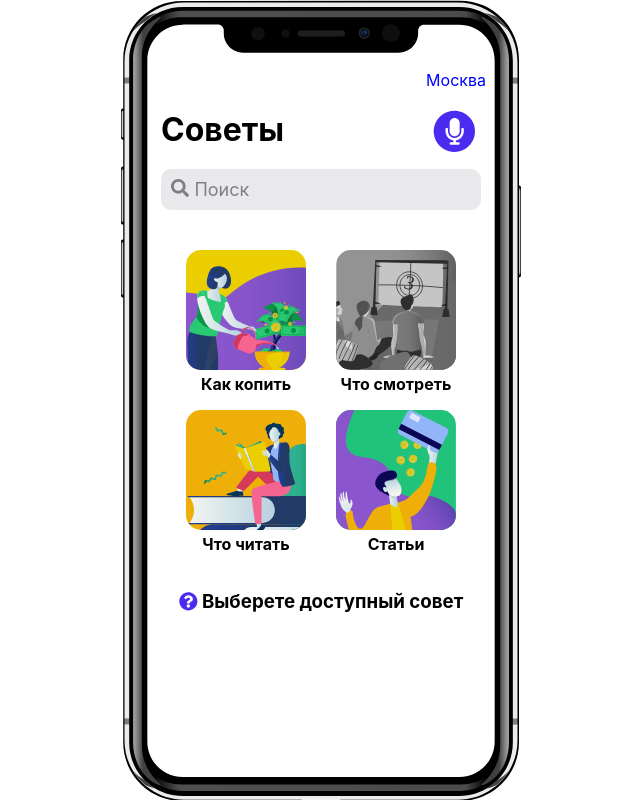
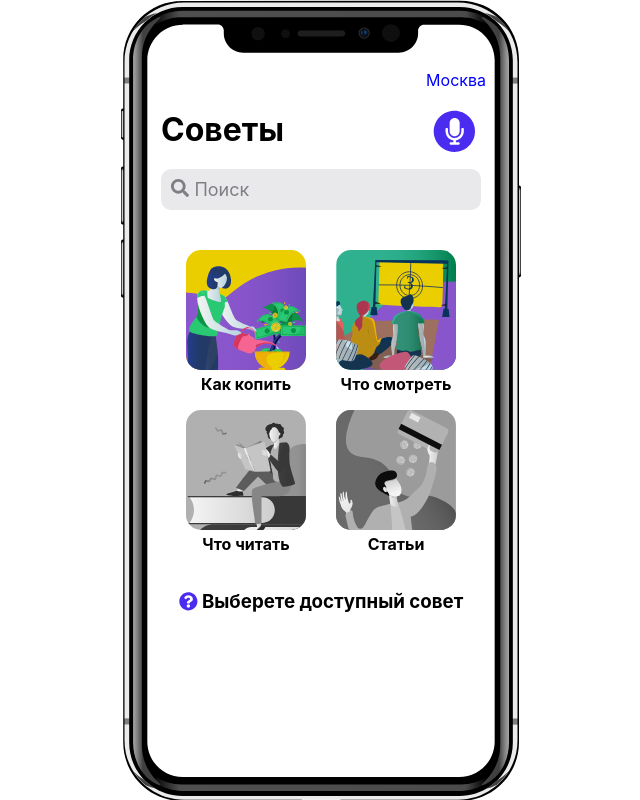
Before and after one commit to PDementevna/hack2_tink, a React (Create React App) app: page / in a window 1280 px wide. Shown: the whole page, without its empty margins (319-959 px from the left). Built offline with nearby package versions, Linux system fonts and the light colour scheme.

Commit message:
+fix router for page changing

```diff
--- a/src/App.js
+++ b/src/App.js
@@ -17,6 +17,7 @@ import {
 
 
 import WidgetPage from "./Components/WidgetPage";
+import SaveMoneyPage from "./Components/SaveMoneyPage";
 
 
 library.add(faMicrophone, faSearch, faCircle, faQuestionCircle)
@@ -33,8 +34,20 @@ function App() {
                 <div className="phone-wrapper">
                     <Router>
                         <Switch>
-                            <Route path="/">
+                            <Route exact path="/">
                                 <WidgetPage/>
+                            </Route>
+                            <Route exact path={"/save_money"}>
+                                <SaveMoneyPage/>
+                            </Route>
+                            <Route exact path={"/movies"}>
+                                {/*insert here*/}
+                            </Route>
+                            <Route exact path={"/books"}>
+
+                            </Route>
+                            <Route exact path={"/articles"}>
+
                             </Route>
                             {/*more routers here + TODO 404 page*/}
                         </Switch>
--- a/src/Components/WidgetPage/Widget/index.js
+++ b/src/Components/WidgetPage/Widget/index.js
@@ -16,7 +16,7 @@ export default class Widget extends React.Component {
     }
     changePage(){
         if (!this.props.disabled){
-            window.location.replace(this.props.link);
+            window.location.assign(this.props.link);
         }
     }
 
--- a/src/Components/WidgetPage/index.js
+++ b/src/Components/WidgetPage/index.js
@@ -37,11 +37,10 @@ export default class WidgetPage extends React.Component {
                 </h1>
                 <div className="search-bar"><FontAwesomeIcon pull="left" color="#7f7e84" icon="search" /> Поиск</div>
                 <div className="widget-container">
-                    <Widget link={"/todo"} image={invest_image}  text={"Как копить"}/>
-                    <Widget link={"/todo"} image={film_image} disabled={true} text={"Что смотреть"}/>
-                    <Widget link={"/todo"} image={book_image}  text={"Что читать"}/>
-                    <Widget link={"/todo"} image={cash_image}  text={"Статьи"}/>
-
+                    <Widget link={"/save_money"} image={invest_image}  text={"Как копить"}/>
+                    <Widget link={"/movies"} image={film_image}  text={"Что смотреть"}/>
+                    <Widget link={"/books"} image={book_image}  disabled={true} text={"Что читать"}/>
+                    <Widget link={"/articles"} image={cash_image} disabled={true} text={"Статьи"}/>
                 </div>
                 <h3 className="help"><FontAwesomeIcon icon={faQuestionCircle} color="#4a2cf0"/> Выберете доступный совет</h3>
             </div>
```
